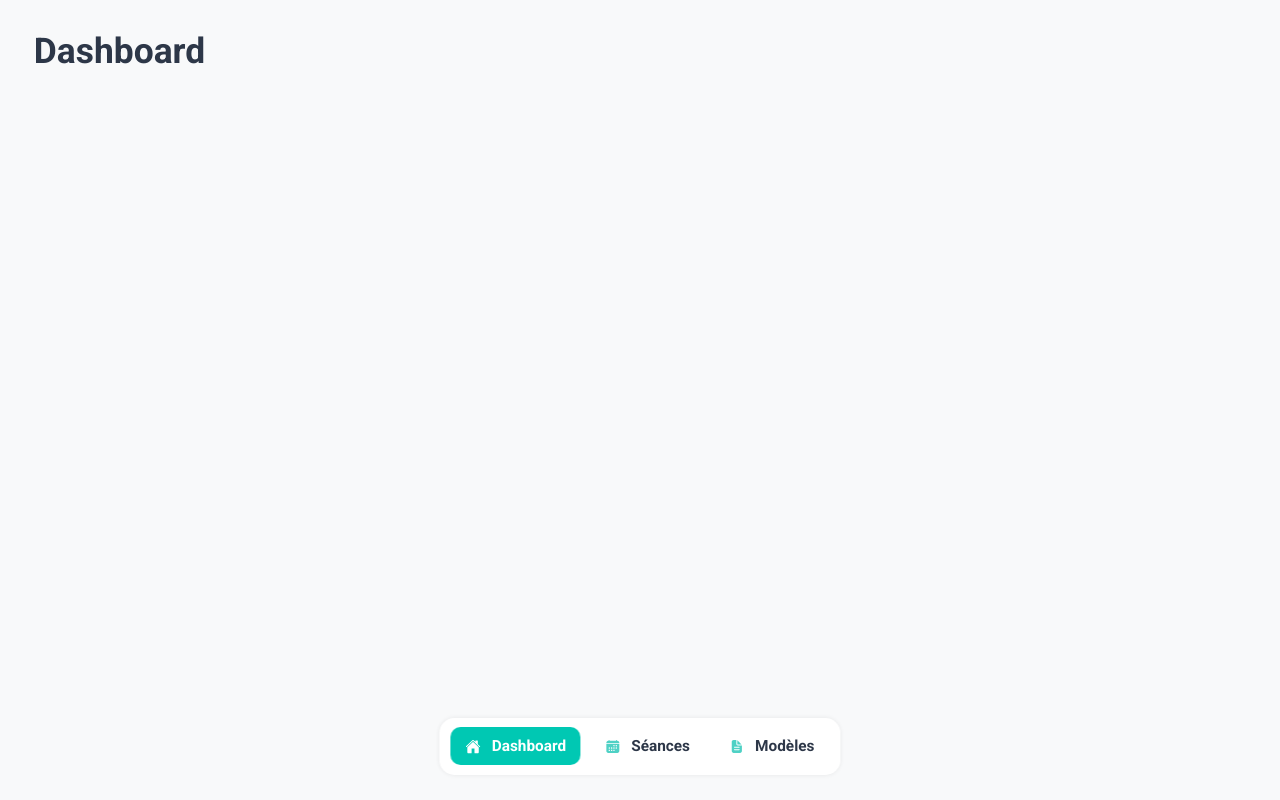
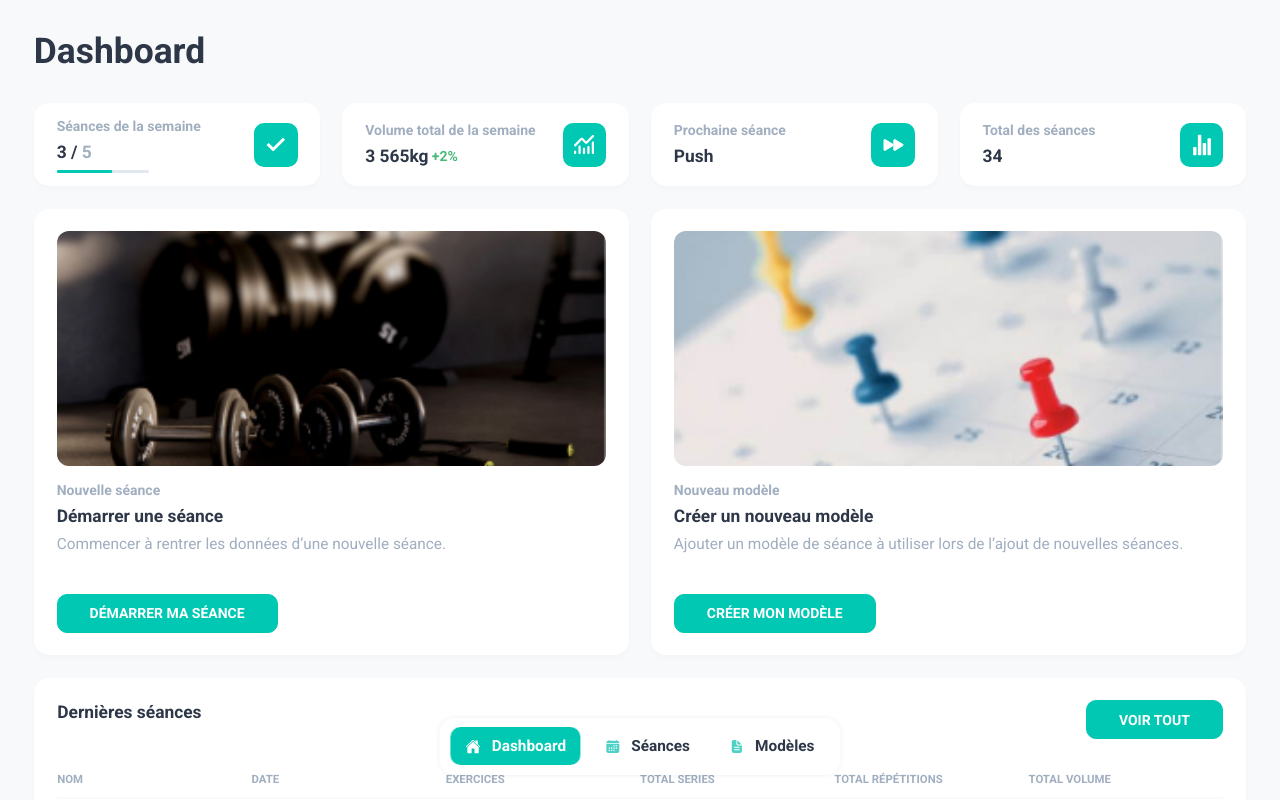
Before and after one commit to btdapoigny/fitlog, a React (Vite) app: page / in a window 1280 px wide. Shown: the top 800 px of the page. Built offline with nearby package versions, Linux system fonts and the light colour scheme.

Commit message:
Add dashboard layout (UI only with static data)

```diff
--- a/src/assets/scss/bundle.scss
+++ b/src/assets/scss/bundle.scss
@@ -17,3 +17,4 @@
 
 // Pages imports
 @import 'pages/main.scss';
+@import 'pages/dashboard.scss';
--- /dev/null
+++ b/src/assets/scss/pages/dashboard.scss
@@ -0,0 +1,30 @@
+.dashboard {
+  @include fluid-props(gap, 18px, 24px);
+  display: grid;
+
+  @media (min-width: $small-breakpoint) {
+    grid-template-columns: repeat(2, 1fr);
+
+    .cta, .workouts-list {
+      grid-column: 2 span;
+    }
+  }
+
+  @media (min-width: $tablet-breakpoint) {
+    grid-template-columns: repeat(4, 1fr);
+
+    .info-item {
+      grid-column: 2 span;
+    }
+
+    .workouts-list {
+      grid-column: 4 span;
+    }
+  }
+
+  @media (min-width: $big-laptop-breakpoint) {
+    .info-item {
+      grid-column: 1 span;
+    }
+  }
+}
--- a/src/pages/Dashboard.jsx
+++ b/src/pages/Dashboard.jsx
@@ -1,3 +1,81 @@
+import { InfoItem } from '@/components/molecules/InfoItem'
+import { CTA } from '@/components/organisms/CTA'
+import { WorkoutsList } from '@/components/organisms/WorkoutsList'
+
+import WorkoutImage from '@/assets/img/workout.jpg'
+import PlanningImage from '@/assets/img/planning.jpg'
+import CheckIcon from '@/assets/icons/stats/check.svg?react'
+import ChartTrendIcon from '@/assets/icons/stats/chart-trend.svg?react'
+import NextIcon from '@/assets/icons/stats/next.svg?react'
+import ChartIcon from '@/assets/icons/stats/chart.svg?react'
+
 export function Dashboard() {
+  const workoutSessionCTA = {
+    uptitle: "Nouvelle séance",
+    title: "Démarrer une séance",
+    description: "Commencer à rentrer les données d’une nouvelle séance.",
+    image: { src: WorkoutImage, alt: "Séance d'entrainement" },
+    button: {
+      label: "Démarrer ma séance",
+      path: "/seances"
+    }
+  }
 
+  const workoutTemplatesCTA = {
+    uptitle: "Nouveau modèle",
+    title: "Créer un nouveau modèle" ,
+    description:"Ajouter un modèle de séance à utiliser lors de l’ajout de nouvelles séances.",
+    image: { src: PlanningImage, alt: "Planification de l'entrainement" },
+    button: {
+      label: "Créer mon modèle",
+      path: "/modeles"
+    }
+  }
+
+  const workoutListColumns = ['Nom', 'Date', 'Exercices', 'Total séries', 'Total répétitions', 'Total volume']
+
+  const workoutsListData = [
+    {
+      id: 1,
+      name: 'Push',
+      uptitle: 'Focus force',
+      date: '12 janvier 2026',
+      exercices: 6,
+      totalSets: 20,
+      totalReps: 214,
+      totalVolume: 234
+    },
+    {
+      id: 2,
+      name: 'Push',
+      uptitle: null,
+      date: '12 janvier 2026',
+      exercices: 6,
+      totalSets: 20,
+      totalReps: 214,
+      totalVolume: 234
+    },
+    {
+      id: 3,
+      name: 'Push',
+      uptitle: 'Focus force',
+      date: '12 janvier 2026',
+      exercices: 6,
+      totalSets: 20,
+      totalReps: 214,
+      totalVolume: 234
+    },
+  ]
+
+  return (
+    <>
+      <InfoItem title="Séances de la semaine" value="3" reference="5" progress={ 60 } icon={ CheckIcon } />
+      <InfoItem title="Volume total de la semaine" value="3 565kg" trendPercentage={ 2 } icon={ ChartTrendIcon } />
+      <InfoItem title="Prochaine séance" value="Push" icon={ NextIcon } />
+      <InfoItem title="Total des séances" value="34" icon={ ChartIcon } />
+      <CTA { ...workoutSessionCTA } />
+      <CTA { ...workoutTemplatesCTA } />
+      <WorkoutsList title="Dernières séances" columns={ workoutListColumns } data={ workoutsListData } button={{ label: 'Voir tout', path: '/seances' }} emptyMessage="Aucune séance enregistrée." />
+    </>
+  )
 }
```
